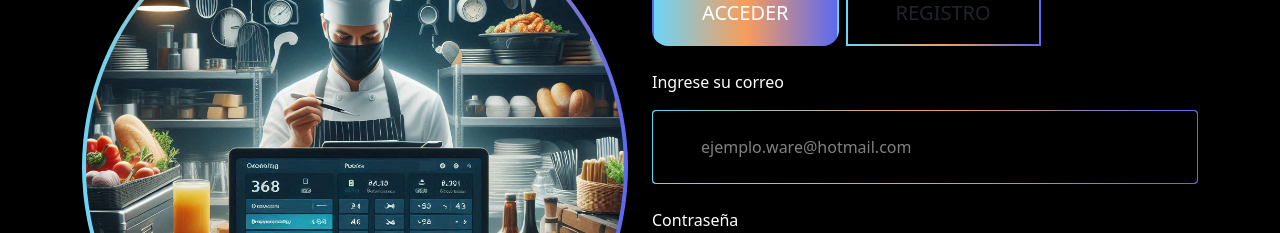
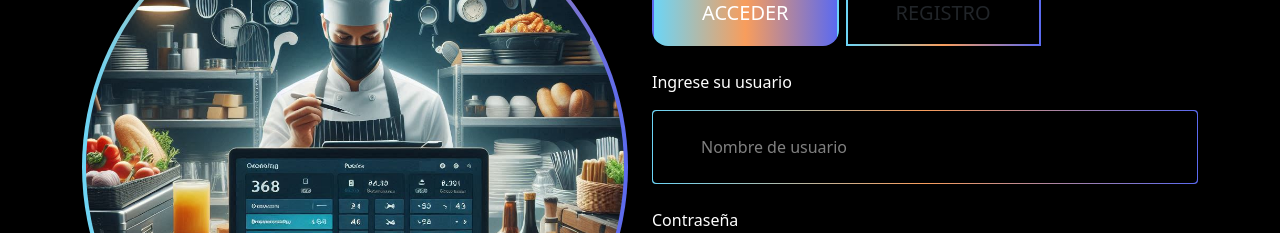
Before and after one commit to piperiver97/Chefs-Warehouse-front, a Vue app: page / in a window 1280 px wide. Shown: the part 278-511 px from the top of the page. Built offline with nearby package versions, Linux system fonts and the light colour scheme; a web font is replaced by a local one.

Commit message:
Redireccion segun su ROL

```diff
--- a/src/App.vue
+++ b/src/App.vue
@@ -1,31 +1,31 @@
 <script setup>
 import { ref } from 'vue';
-import { useRouter } from 'vue-router'; // Para detectar cambios de ruta
-import VegetableLoading from './components/VegetableLoading.vue'; // Importar el componente de carga
+import { useRouter } from 'vue-router';
+import VegetableLoading from './components/VegetableLoading.vue';
 
 const isLoading = ref(false);
-
 const router = useRouter();
 
 // Escuchamos los cambios de ruta para iniciar y detener el loading
 router.beforeEach((to, from, next) => {
-  isLoading.value = true; // Mostrar animación de carga
+  isLoading.value = true;
   next();
 });
 
 router.afterEach(() => {
   setTimeout(() => {
-    isLoading.value = false; // Ocultar la animación de carga después de un retraso de 3 segundos
-  }, 1500); // Cambiar a 3000 ms para un tiempo más largo
+    isLoading.value = false;
+  }, 1500);
 });
 </script>
 
 <template>
   <div id="app">
-    <!-- Transición de desvanecimiento entre vistas -->
-    <transition name="fade" mode="out-in">
-      <router-view />
-    </transition>
+    <router-view v-slot="{ Component }">
+      <transition name="fade" mode="out-in">
+        <component :is="Component" />
+      </transition>
+    </router-view>
 
     <!-- Cargando vegetales -->
     <VegetableLoading v-if="isLoading" />
@@ -33,12 +33,13 @@ router.afterEach(() => {
 </template>
 
 <style scoped>
-/* Estilos para la transición */
-.fade-enter-active, .fade-leave-active {
+.fade-enter-active,
+.fade-leave-active {
   transition: opacity 0.5s ease;
 }
 
-.fade-enter, .fade-leave-to /* .fade-leave-active en versiones anteriores */ {
+.fade-enter-from,
+.fade-leave-to {
   opacity: 0;
 }
 </style>
--- a/src/components/Login.vue
+++ b/src/components/Login.vue
@@ -1,20 +1,67 @@
+<script setup>
+import { ref } from 'vue';
+import { useAuthStore } from '../stores/Auth';
+import { useRouter } from 'vue-router';
+
+const authStore = useAuthStore();
+const router = useRouter();
+
+const username = ref('');
+const password = ref('');
+const isLoading = ref(false);
+const localError = ref('');
+
+const handleSubmit = async () => {
+  if (isLoading.value) return;
+
+  localError.value = '';
+  isLoading.value = true;
+
+  try {
+    const success = await authStore.login(username.value, password.value);
+    console.log('Login success:', success);
+    console.log('User role:', authStore.user.roles);
+
+    if (success) {
+      // Redirigir según el rol
+      if (authStore.user.roles.includes('ADMIN')) {
+        console.log('Redirecting to admin view');
+        await router.push('/adminview');
+      } else if (authStore.user.roles.includes('USER')) {
+        console.log('Redirecting to servicios view');
+        await router.push('/serviciosview');
+      } else {
+        console.log('Unknown role:', authStore.user.roles);
+        localError.value = 'Rol no reconocido';
+      }
+    }
+  } catch (error) {
+    console.error('Error en login:', error);
+    localError.value = 'Error al conectar con el servidor';
+  } finally {
+    isLoading.value = false;
+  }
+};
+
+</script>
+
 <template>
-  <div> <!-- Un solo elemento raíz -->
+  <div>
     <form @submit.prevent="handleSubmit">
       <div class="row mb-4 g-4">
         <div class="col-12">
           <div class="form-group">
-            <label class="fs-18 fw-medium text-white mb-3" for="email">
-              Ingrese su correo
+            <label class="fs-18 fw-medium text-white mb-3" for="username">
+              Ingrese su usuario
             </label>
             <div class="rounded-1" style="padding: 1px; background: linear-gradient(90deg, rgba(108,213,246,1) 0%, rgba(248,157,92,1) 50%, rgba(91,106,240,1) 100%);">
               <input
-                v-model="email"
+                v-model="username"
                 style="background: black; color: white;"
                 class="px-5 py-4 w-100 border-0 rounded-1"
-                id="email"
-                type="email"
-                placeholder="ejemplo.ware@hotmail.com"
+                id="username"
+                type="text"
+                placeholder="Nombre de usuario"
                 required
               />
             </div>
@@ -56,39 +103,6 @@
   </div>
 </template>
 
-<script setup>
-import { ref } from 'vue';
-import { useAuthStore } from '../stores/Auth';
-import { useRouter } from 'vue-router';
-
-const authStore = useAuthStore();
-const router = useRouter();
-
-const email = ref('');
-const password = ref('');
-const isLoading = ref(false);
-const localError = ref('');
-
-const handleSubmit = async () => {
-  if (isLoading.value) return;
-
-  localError.value = '';
-  isLoading.value = true;
-
-  try {
-    const success = await authStore.login(email.value, password.value);
-    if (success) {
-      await router.push('/serviciosview');
-    }
-  } catch (error) {
-    console.error('Component: Error en login:', error);
-    localError.value = 'Error al conectar con el servidor';
-  } finally {
-    isLoading.value = false;
-  }
-};
-</script>
-
 <style scoped>
 input::placeholder {
   color: rgba(255, 255, 255, 0.5);
--- a/src/router/index.js
+++ b/src/router/index.js
@@ -19,6 +19,12 @@ const router = createRouter({
       name: 'contactoview',
       component: () => import('../views/ContactoView.vue')
     },
+    {
+      path: '/adminview',
+      name: 'adminview',
+      component: () => import('../views/AdminView.vue')
+    },
+
 
   ]
 })
--- /dev/null
+++ b/src/views/AdminView.vue
@@ -0,0 +1,14 @@
+<script setup>
+import Footer from "@/components/Footer.vue";
+
+</script>
+<template>
+
+
+<h1>admin</h1>
+
+
+  <Footer></Footer>
+</template>
+
+<style scoped></style>
```
